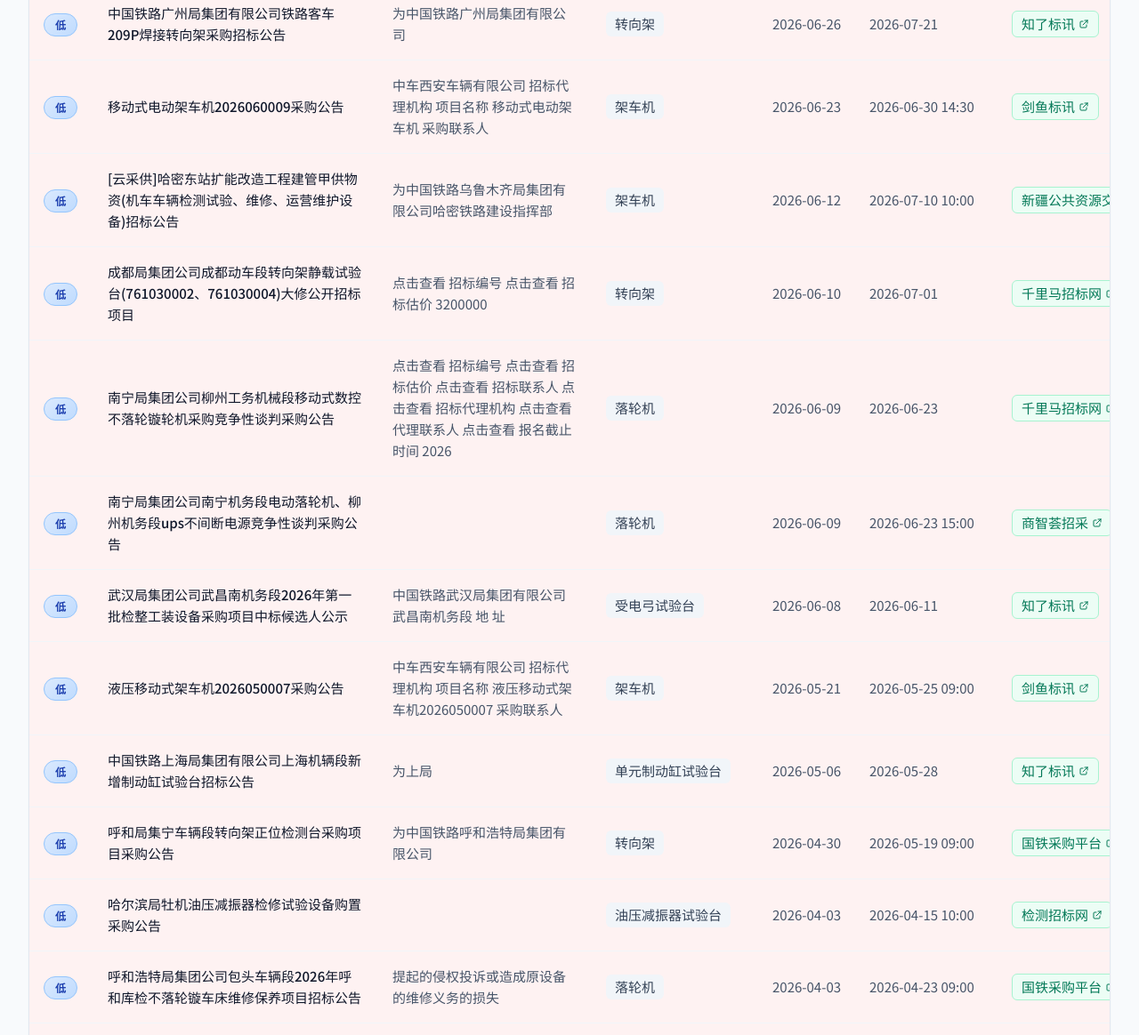
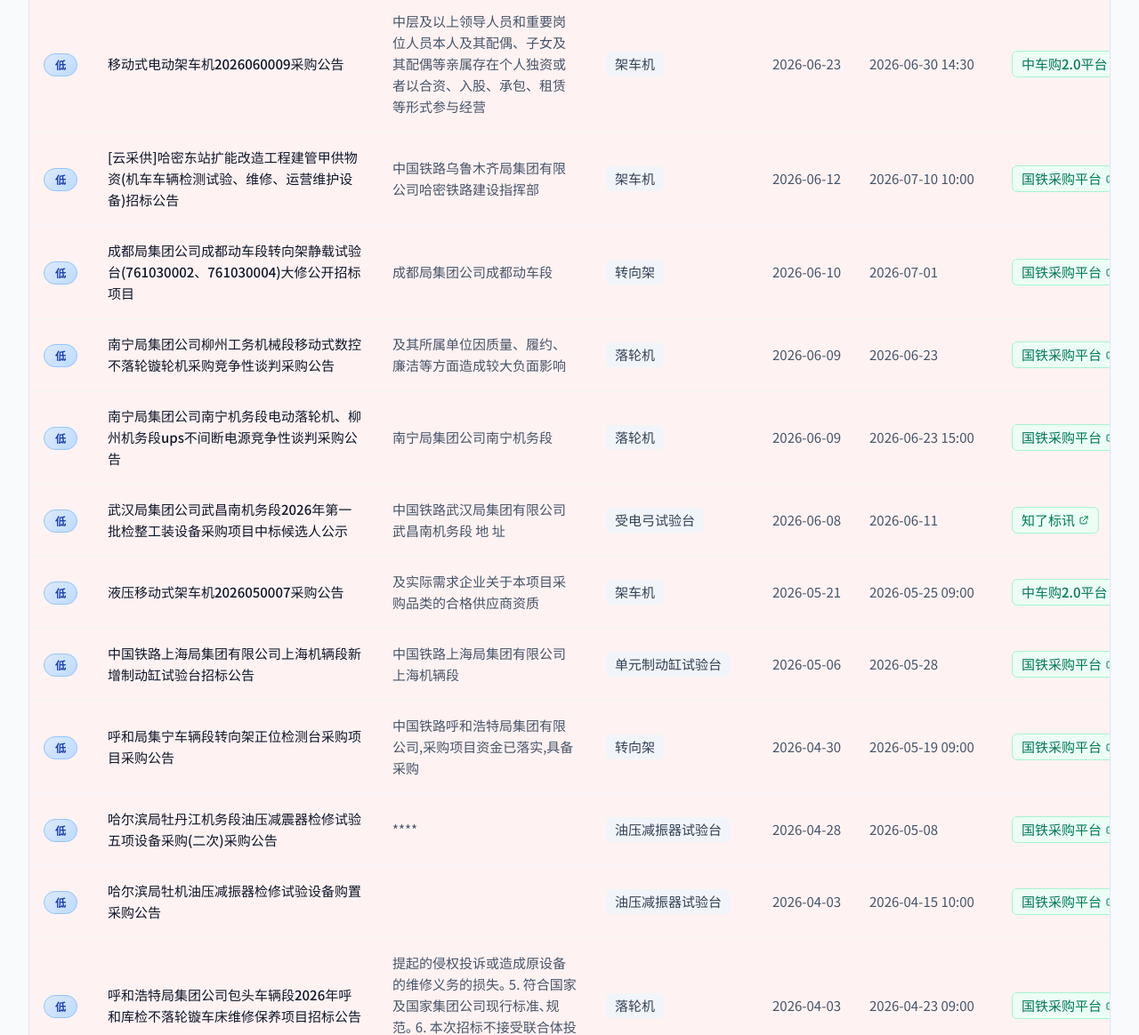
Before and after one commit to ikun0521/-, a website: page index.html in a window 1280 px wide. Shown: the part 1636-2800 px from the top of the page at 89% size. Drawn offline with nearby package versions, Linux system fonts and the light colour scheme; no server answers.

Commit message:
自动同步: 新增 27 条招标信息 (2026-07-24)

```diff
--- a/index.html
+++ b/index.html
@@ -40,7 +40,7 @@
                     <p class="mt-2 text-slate-500">按优先级从高到低排序 · 共 <span id="totalCount" class="font-semibold text-slate-700">27</span> 条招标信息</p>
                 </div>
                 <div class="flex items-center gap-3">
-                    <span class="text-sm text-slate-500">最近更新：2026-07-24 13:40</span>
+                    <span class="text-sm text-slate-500">最近更新：2026-07-24 14:05</span>
                     <button onclick="markAllAsRead()" class="px-4 py-2 bg-green-600 text-white text-sm font-medium rounded-lg hover:bg-green-700 transition-colors flex items-center gap-2">
                         <svg class="w-4 h-4" fill="none" stroke="currentColor" viewBox="0 0 24 24"><path stroke-linecap="round" stroke-linejoin="round" stroke-width="2" d="M9 12l2 2 4-4m6 2a9 9 0 11-18 0 9 9 0 0118 0z"></path></svg>
                         全部标记已阅
@@ -292,7 +292,7 @@
             {
                         "id": 16,
                         "name": "淮北矿业股份有限公司铁路运输处2026年120空气制动阀试验台询比采购",
-                        "unit": "请 注册 查看 截止时间 请 注册 查看 招标编号 请 注册 查看 项目名称 请 注册 查看 代理机构 请 注册 查看 淮北矿业关于GKD2026",
+                        "unit": "请 注册 查看",
                         "category": "制动阀试验台",
                         "publish": "2026-05-31",
                         "deadline": "2026-07-24",
@@ -303,18 +303,18 @@
             {
                         "id": 13,
                         "name": "中国铁路南昌局集团有限公司福州车辆段微控705制动阀试验台大修采购二次公告",
-                        "unit": "不予受理",
+                        "unit": "中国铁路南昌局集团有限公司福州车辆段",
                         "category": "制动阀试验台",
                         "publish": "2026-05-06",
                         "deadline": "2026-07-24",
                         "link": "https://m.zhaobiao.cn/rlzb/bidding_v_5d6992ba17a1acad9544b109307a51c3.html",
-                        "platform": "招标网",
+                        "platform": "国铁采购平台",
                         "priority": "高"
             },
             {
                         "id": 11,
                         "name": "成都局集团公司成都工务大机段2026年检修工装设备大修公开竞争性谈判项目采购公告",
-                        "unit": "将予以拒收",
+                        "unit": "成都局集团公司成都工务大机段",
                         "category": "油压减振器试验台",
                         "publish": "2026-07-24",
                         "deadline": "2026-07-01",
@@ -323,7 +323,7 @@
                         "priority": "低"
             },
             {
-                        "id": 9,
+                        "id": 8,
                         "name": "G2615项目减震器性能试验台公开招标公告",
                         "unit": "",
                         "category": "油压减振器试验台",
@@ -336,78 +336,78 @@
             {
                         "id": 15,
                         "name": "上海局集团有限公司南京东车辆段两台微控120制动阀试验台大修竞争性谈判采购公告",
-                        "unit": "中国铁路上海局集团有限公司南京东车辆段 详细地址",
+                        "unit": "中国铁路上海局集团有限公司南京东车辆段",
                         "category": "制动阀试验台",
                         "publish": "2026-06-30",
                         "deadline": "2026-06-30",
                         "link": "https://www.zhiliaobiaoxun.cn/detail/597674931b1C0554680c.html",
-                        "platform": "知了标讯",
+                        "platform": "国铁采购平台",
                         "priority": "低"
             },
             {
                         "id": 7,
                         "name": "中国铁路广州局集团有限公司铁路客车209P焊接转向架采购招标公告",
-                        "unit": "为中国铁路广州局集团有限公司",
+                        "unit": "中国铁路广州局集团有限公司",
                         "category": "转向架",
                         "publish": "2026-06-26",
                         "deadline": "2026-07-21",
                         "link": "https://www.zhiliaobiaoxun.cn/detail/597417554b1CC7C78EBc.html",
-                        "platform": "知了标讯",
+                        "platform": "国铁采购平台",
                         "priority": "低"
             },
             {
                         "id": 4,
                         "name": "移动式电动架车机2026060009采购公告",
-                        "unit": "中车西安车辆有限公司 招标代理机构 项目名称 移动式电动架车机 采购联系人",
+                        "unit": "中层及以上领导人员和重要岗位人员本人及其配偶、子女及其配偶等亲属存在个人独资或者以合资、入股、承包、租赁等形式参与经营",
                         "category": "架车机",
                         "publish": "2026-06-23",
                         "deadline": "2026-06-30 14:30",
                         "link": "https://shaanxi.jianyu360.cn/jybx/20260623_26062263757816.html",
-                        "platform": "剑鱼标讯",
+                        "platform": "中车购2.0平台",
                         "priority": "低"
             },
             {
                         "id": 1,
                         "name": "[云采供]哈密东站扩能改造工程建管甲供物资(机车车辆检测试验、维修、运营维护设备)招标公告",
-                        "unit": "为中国铁路乌鲁木齐局集团有限公司哈密铁路建设指挥部",
+                        "unit": "中国铁路乌鲁木齐局集团有限公司哈密铁路建设指挥部",
                         "category": "架车机",
                         "publish": "2026-06-12",
                         "deadline": "2026-07-10 10:00",
                         "link": "https://ggzy.xinjiang.gov.cn/xinjiangggzy_new/jyxx/001009/001009001/20260612/add350a7-b50b-4760-9c46-219ae4b85674.html",
-                        "platform": "新疆公共资源交易网",
+                        "platform": "国铁采购平台",
                         "priority": "低"
             },
             {
                         "id": 27,
                         "name": "成都局集团公司成都动车段转向架静载试验台(761030002、761030004)大修公开招标项目",
-                        "unit": "点击查看 招标编号 点击查看 招标估价 3200000",
+                        "unit": "成都局集团公司成都动车段",
                         "category": "转向架",
                         "publish": "2026-06-10",
                         "deadline": "2026-07-01",
                         "link": "https://sc.qianlima.com/zbcontent-604495242.html",
-                        "platform": "千里马招标网",
+                        "platform": "国铁采购平台",
                         "priority": "低"
             },
             {
                         "id": 19,
                         "name": "南宁局集团公司柳州工务机械段移动式数控不落轮镟轮机采购竞争性谈判采购公告",
-                        "unit": "点击查看 招标编号 点击查看 招标估价 点击查看 招标联系人 点击查看 招标代理机构 点击查看 代理联系人 点击查看 报名截止时间 2026",
+                        "unit": "及其所属单位因质量、履约、廉洁等方面造成较大负面影响",
                         "category": "落轮机",
                         "publish": "2026-06-09",
                         "deadline": "2026-06-23",
                         "link": "https://gx.qianlima.com/zbcontent-603763808.html",
-                        "platform": "千里马招标网",
+                        "platform": "国铁采购平台",
                         "priority": "低"
             },
             {
                         "id": 20,
                         "name": "南宁局集团公司南宁机务段电动落轮机、柳州机务段ups不间断电源竞争性谈判采购公告",
-                        "unit": "",
+                        "unit": "南宁局集团公司南宁机务段",
                         "category": "落轮机",
                         "publish": "2026-06-09",
                         "deadline": "2026-06-23 15:00",
                         "link": "https://szhbuy.com/m-web-202606294821433491.html",
-                        "platform": "商智荟招采",
+                        "platform": "国铁采购平台",
                         "priority": "低"
             },
             {
@@ -424,29 +424,29 @@
             {
                         "id": 5,
                         "name": "液压移动式架车机2026050007采购公告",
-                        "unit": "中车西安车辆有限公司 招标代理机构 项目名称 液压移动式架车机2026050007 采购联系人",
+                        "unit": "及实际需求企业关于本项目采购品类的合格供应商资质",
                         "category": "架车机",
                         "publish": "2026-05-21",
                         "deadline": "2026-05-25 09:00",
                         "link": "https://shaanxi.jianyu360.cn/jybx/20260521_26052055336817.html",
-                        "platform": "剑鱼标讯",
+                        "platform": "中车购2.0平台",
                         "priority": "低"
             },
             {
                         "id": 17,
                         "name": "中国铁路上海局集团有限公司上海机辆段新增制动缸试验台招标公告",
-                        "unit": "为上局",
+                        "unit": "中国铁路上海局集团有限公司上海机辆段",
                         "category": "单元制动缸试验台",
                         "publish": "2026-05-06",
                         "deadline": "2026-05-28",
                         "link": "https://www.zhiliaobiaoxun.cn/detail/592980675b10254FA5Dc.html",
-                        "platform": "知了标讯",
+                        "platform": "国铁采购平台",
                         "priority": "低"
             },
             {
                         "id": 26,
                         "name": "呼和局集宁车辆段转向架正位检测台采购项目采购公告",
-                        "unit": "为中国铁路呼和浩特局集团有限公司",
+                        "unit": "中国铁路呼和浩特局集团有限公司,采购项目资金已落实,具备采购",
                         "category": "转向架",
                         "publish": "2026-04-30",
                         "deadline": "2026-05-19 09:00",
@@ -456,19 +456,30 @@
             },
             {
                         "id": 10,
+                        "name": "哈尔滨局牡丹江机务段油压减震器检修试验五项设备采购(二次)采购公告",
+                        "unit": "****",
+                        "category": "油压减振器试验台",
+                        "publish": "2026-04-28",
+                        "deadline": "2026-05-08",
+                        "link": "https://hlj.qianlima.com/zbcontent-593374337.html",
+                        "platform": "国铁采购平台",
+                        "priority": "低"
+            },
+            {
+                        "id": 9,
                         "name": "哈尔滨局牡机油压减振器检修试验设备购置采购公告",
                         "unit": "",
                         "category": "油压减振器试验台",
                         "publish": "2026-04-03",
                         "deadline": "2026-04-15 10:00",
                         "link": "https://www.jiancezhaobiao.com/news-d24849f0127b9b01fdff996aaa9c5244/",
-                        "platform": "检测招标网",
+                        "platform": "国铁采购平台",
                         "priority": "低"
             },
             {
                         "id": 18,
                         "name": "呼和浩特局集团公司包头车辆段2026年呼和库检不落轮镟车床维修保养项目招标公告",
-                        "unit": "提起的侵权投诉或造成原设备的维修义务的损失",
+                        "unit": "提起的侵权投诉或造成原设备的维修义务的损失｡ 5. 符合国家及国家集团公司现行标准､规范｡ 6. 本次招标不接受联合体投标｡ 四､招标",
                         "category": "落轮机",
                         "publish": "2026-04-03",
                         "deadline": "2026-04-23 09:00",
@@ -490,7 +501,7 @@
             {
                         "id": 21,
                         "name": "中国铁路上海局集团有限公司上海机车检修段主断路器试验台更新招标公告",
-                        "unit": "将予以拒收",
+                        "unit": "中国铁路上海局集团有限公司上海机车检修段",
                         "category": "真空主断路器试验台",
                         "publish": "2026-03-04",
                         "deadline": "2026-03-24 09:00",
@@ -499,25 +510,14 @@
                         "priority": "低"
             },
             {
-                        "id": 8,
-                        "name": "深铁运营2026年度第123包备件(转向架系统)项目采购公告",
-                        "unit": "信息 采购单位名称 深圳市地铁集团有限公司 采购单位地址 深圳市福田区竹子林车辆段综合楼B栋 联系人 黄长坤 联系电话 15820433855 对外监督人员",
-                        "category": "转向架",
-                        "publish": "2026-02-14",
-                        "deadline": "2026-03-24 10:00",
-                        "link": "https://cg.shenzhenmc.com/fcggggs/106481.jhtml",
-                        "platform": "深圳地铁智能招采管理平台",
-                        "priority": "低"
-            },
-            {
                         "id": 14,
                         "name": "南宁局集团公司南宁车辆段干冰清洗机、软管试验台、单元制动缸试验台、GZT0813带停放制动缸检修工装包采购",
-                        "unit": "南宁局",
+                        "unit": "及其所属单位因质量、履约、廉洁等方面造成较大负面影响",
                         "category": "单元制动缸试验台",
                         "publish": "2026-02-11",
                         "deadline": "2026-03-03 15:00",
                         "link": "https://guangxi.jianyu360.cn/jybx/20260211_26021034472338.html",
-                        "platform": "剑鱼标讯",
+                        "platform": "国铁采购平台",
                         "priority": "低"
             },
             {
@@ -528,13 +528,13 @@
                         "publish": "2026-02-06",
                         "deadline": "2026-02-09 13:40",
                         "link": "https://www.coopaa.com/notice-26718128.html",
-                        "platform": "建设招标网",
+                        "platform": "中车购2.0平台",
                         "priority": "低"
             },
             {
                         "id": 24,
                         "name": "中国铁路青藏集团有限公司西宁机务段购置受电弓试验台采购公告",
-                        "unit": "为中国铁路青藏集团有限公司",
+                        "unit": "中国铁路青藏集团有限公司,采购项目资金已落实,具备采购",
                         "category": "受电弓试验台",
                         "publish": "2026-01-23",
                         "deadline": "2026-02-03 09:30",
@@ -545,7 +545,7 @@
             {
                         "id": 2,
                         "name": "西安局集团公司西安动车段安全联锁监控系统、静载试验台等5项专用设备委托修业务外包招标公告",
-                        "unit": "为西安局集团公司西安动车段",
+                        "unit": "西安局集团公司西安动车段,招标项目资金来自运营维修｡该项目已具备招标",
                         "category": "架车机",
                         "publish": "2026-01-21",
                         "deadline": "2026-02-12",
@@ -556,7 +556,7 @@
             {
                         "id": 6,
                         "name": "北京局集团公司北京大型养路机械运用检修段2026年大型养路机械制动系统三级修、转向架四级修和发动机大修招标采购",
-                        "unit": "为中国铁路北京局集团有限公司北京大型养路机械运用检修段",
+                        "unit": "中国铁路北京局集团有限公司北京大型养路机械运用检修段,招标项目资金来自北京大型养路机械运用检修段2026年度段维修预算内资金(运营维修),该项目已具备招标",
                         "category": "转向架",
                         "publish": "2026-01-21",
                         "deadline": "2026-02-12",
@@ -567,7 +567,7 @@
             {
                         "id": 3,
                         "name": "嘉兴至枫南市域铁路七星车辆段车辆检修工艺设备采购一标",
-                        "unit": "为嘉兴市市域铁路投资有限公司",
+                        "unit": "应及时向市公共资源交易中心、电子交易系统维护方、金融保函机构核查情况",
                         "category": "架车机",
                         "publish": "2026-01-15",
                         "deadline": "2026-02-09",
@@ -578,12 +578,12 @@
             {
                         "id": 22,
                         "name": "断路器试验台采购项目2026010206采购公告",
-                        "unit": "不予受理",
+                        "unit": "",
                         "category": "高速断路器试验台",
                         "publish": "2026-01-09",
                         "deadline": "2026-01-23",
                         "link": "https://www.jiancezhaobiao.com/news-fd34be002705df5781ee5a7bc2e5dcf0",
-                        "platform": "检测招标网",
+                        "platform": "中车购2.0平台",
                         "priority": "低"
             }
         ];
@@ -611,6 +611,11 @@
             "招标网": "https://www.zhaobiao.cn",
             "剑鱼标讯": "https://www.jianyu360.cn",
             "检测招标网": "https://www.jiancezhaobiao.com",
+            "中拓招标网": "https://www.86ztbb.com",
+            "商智荟招采": "https://www.szhbuy.com",
+            "标讯天下": "https://www.bidnews.cn",
+            "招标采购导航网": "https://www.ccpc360.com",
+            "安防招标网": "https://www.anfangzhaobiao.com",
             "其他": "#"
 };
 
```
